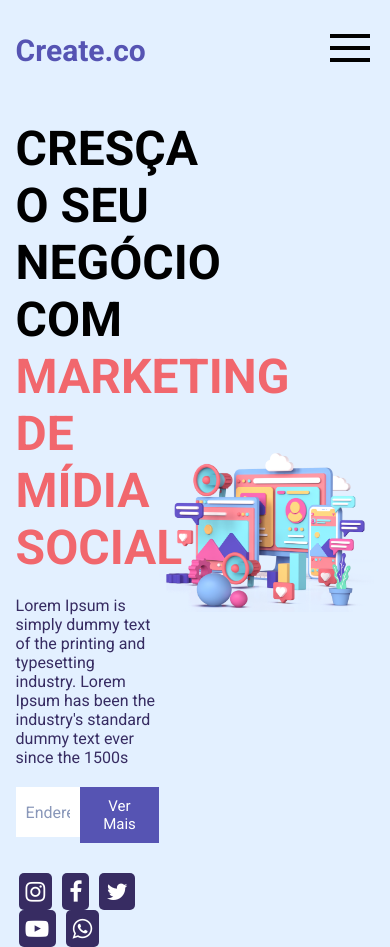
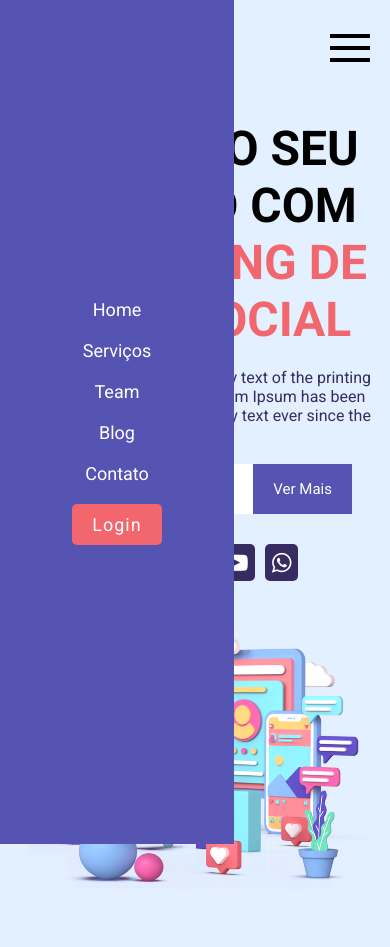
Before and after one commit to BorgesAbraao10/clone-site-responsivo, a plain HTML site: page site/index.html in a window 390 px wide. Both pictures are taken after a click on the element 350 px from the left and 50 px from the top of the page. After the commit the page ends 893 px from the top, so only its background shows below. Drawn offline with Linux system fonts and the light colour scheme.

Commit message:
Last update

```diff
--- a/site/index.html
+++ b/site/index.html
@@ -24,9 +24,8 @@
           <li><a href="#">Serviços</a></li>
           <li><a href="#">Team</a></li>
           <li><a href="#">Blog</a></li>
-          <li><a href="#">nos contacte</a></li>
-          <li><a href="#">Login</a></li>
-          <button>Começando</button>
+          <li><a href="#">Contato</a></li>
+          <button>Login</button>
         </ul>
         <div class="menu-icon">
           <img src="./Assets/menu.png" />
--- a/site/main.js
+++ b/site/main.js
@@ -0,0 +1,13 @@
+var menu = document.querySelector("nav ul");
+var menuBar = document.querySelector("nav .menu-icon");
+var iconMenu = document.querySelector("nav .menu-icon img");
+
+menuBar.addEventListener("click", function () {
+  if (iconMenu.getAttribute("src") == "assets/menu.png") {
+    iconMenu.setAttribute("src", "assets/close.png");
+  } else {
+    iconMenu.setAttribute("src", "assets/menu.png");
+  }
+
+  menu.classList.toggle("active");
+});
--- a/site/styles.css
+++ b/site/styles.css
@@ -41,7 +41,6 @@ nav ul li {
 nav ul li a {
   text-decoration: none;
   font-size: 17px;
-  text-transform: uppercase;
   color: #5654b3;
 }
 nav ul button {
@@ -142,4 +141,33 @@ main {
     transition: 0.3s ease-in;
     background-color: #5654b3;
   }
+  nav ul.active {
+    transform: translateX(0);
+  }
+  nav ul li {
+    padding: 10px;
+  }
+  nav ul li a {
+    font-size: 18px;
+    color: white;
+  }
+  nav ul button {
+    background-color: #f1676d;
+    font-size: 18px;
+    margin: 10px;
+  }
+  main {
+    flex-direction: column;
+  }
+  .text-bx,
+  .img-bx {
+    width: 100%;
+    text-align: center;
+  }
+  .text-bx {
+    margin-bottom: 40px;
+  }
+  .text-bx .input-bx {
+    justify-content: center;
+  }
 }
```
